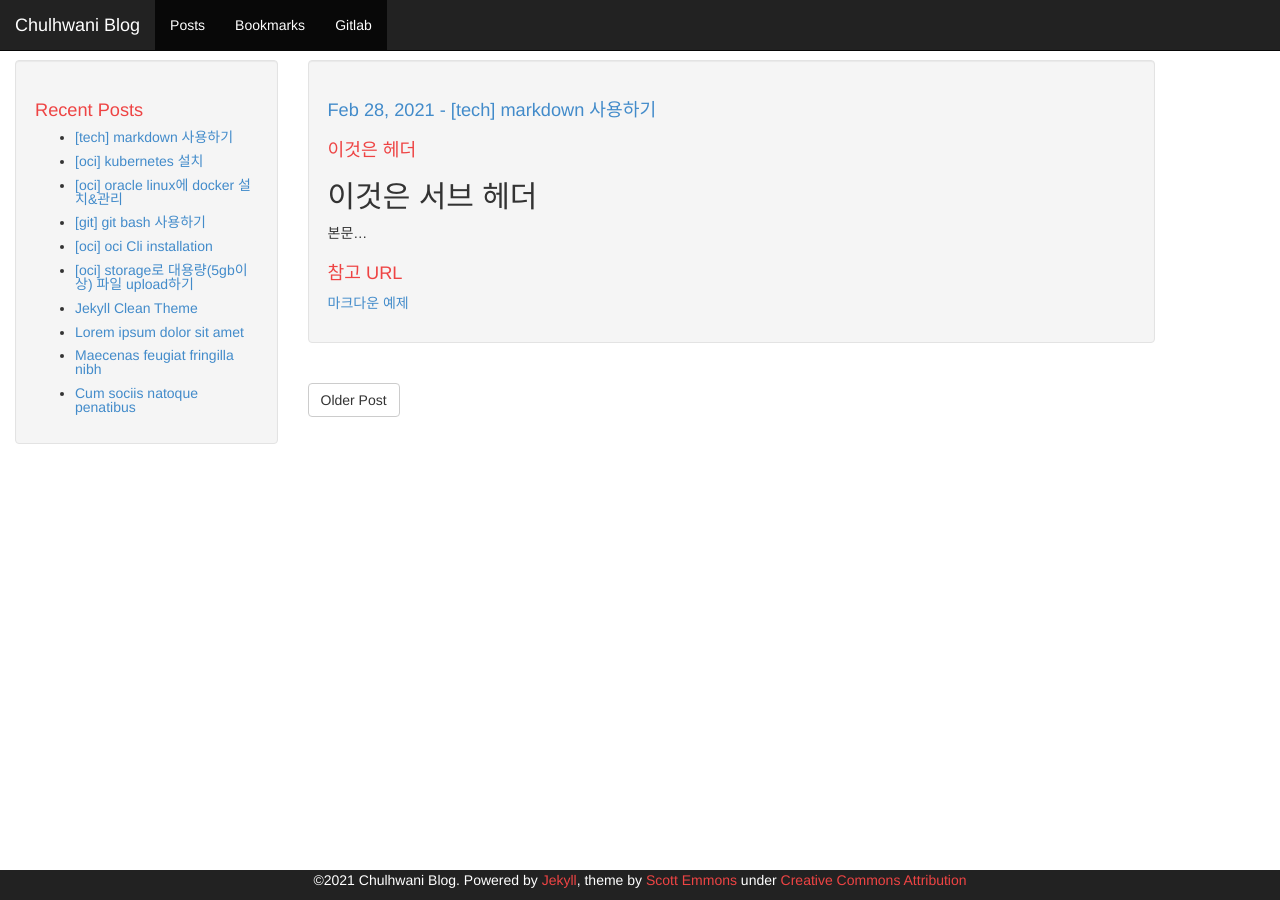
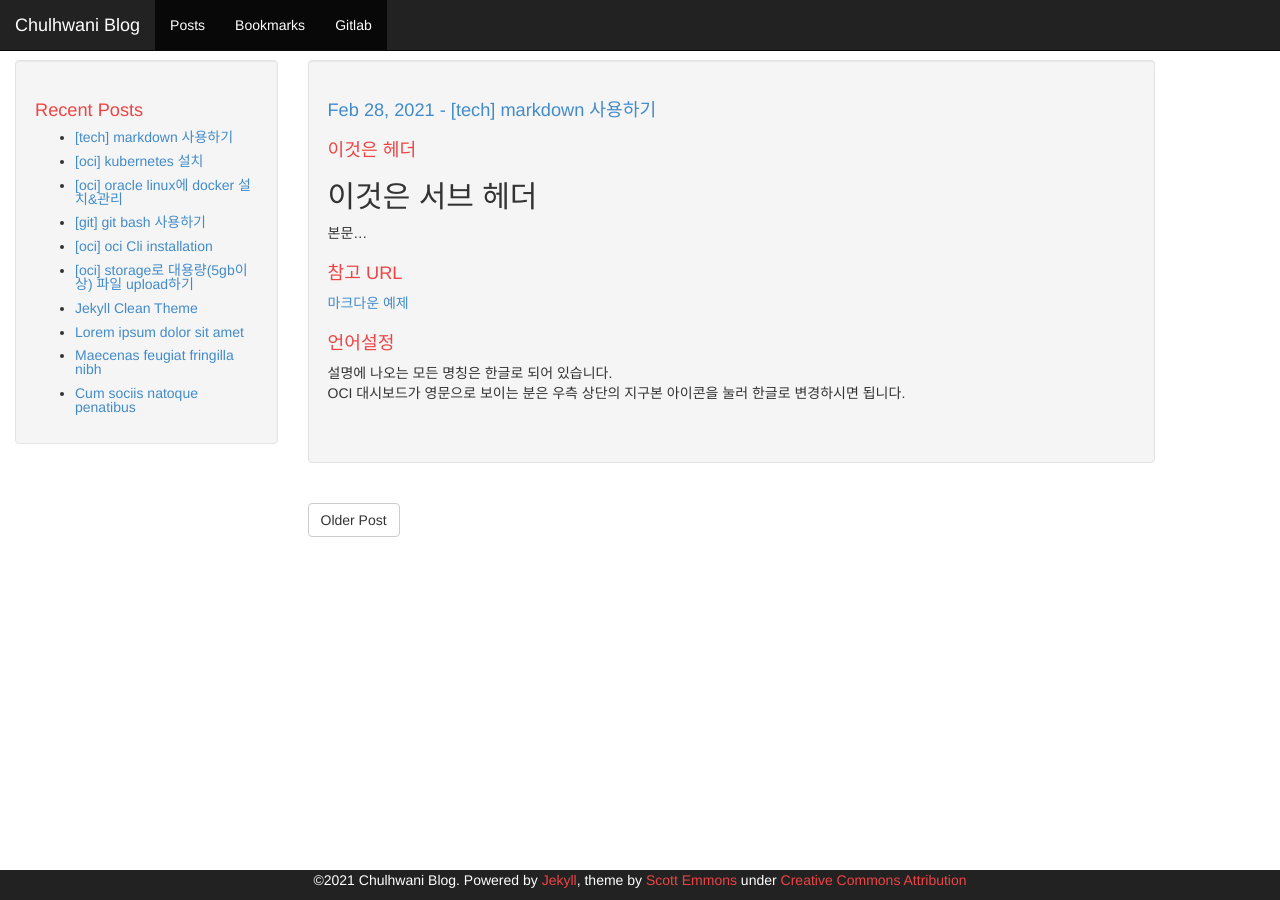
Before and after one commit to chulhwani/chulhwani.github.io, a Jekyll site: the page built from _posts/2021-02-28-[TECH] markdown 사용하기.md, in a window 1280 px wide. Built offline with Jekyll 4.4.1, drawn with Linux system fonts in a browser that asks for light colours; our own code applies the rules of GitHub Pages for plain Markdown files.

Commit message:
Update 2021-02-28-[TECH] markdown 사용하기.md

```diff
--- a/_posts/2021-02-28-[TECH] markdown 사용하기.md
+++ b/_posts/2021-02-28-[TECH] markdown 사용하기.md
@@ -9,3 +9,12 @@
 # 참고 URL
 [마크다운 예제](http://gjchoi.github.io/env/Kramdown(%EB%A7%88%ED%81%AC%EB%8B%A4%EC%9A%B4)-%EC%82%AC%EC%9A%A9%EB%B2%95/)
 ![](images/cluster_Local Access.jpg)
+
+
+# 언어설정
+
+설명에 나오는 모든 명칭은 한글로 되어 있습니다.
+OCI 대시보드가 영문으로 보이는 분은 우측 상단의 지구본 아이콘을 눌러 한글로 변경하시면 됩니다.
+
+![](images/cluster_Local Access.jpg)
+![](images/cluster_Local Access.png)
```
